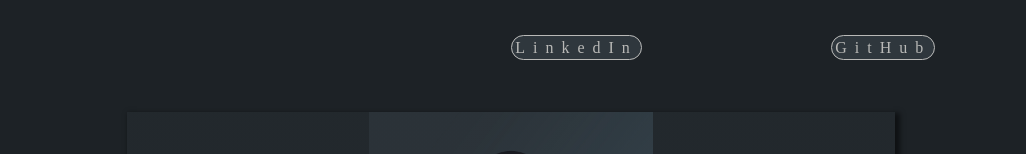
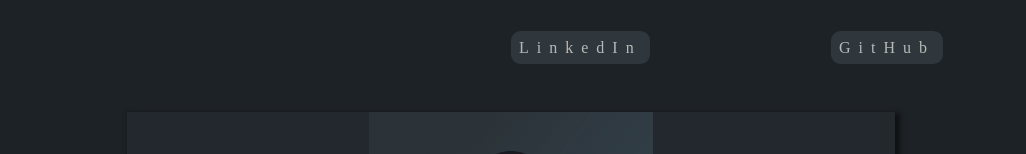
Before and after one commit to Irond76/portfolio-site-react, a React (Create React App) app: page /home in a window 1280 px wide. Shown: the top 154 px of the page, without its empty margins (129-1155 px from the left). Built offline with nearby package versions, Linux system fonts and the light colour scheme.

Commit message:
fixed button style

```diff
--- a/src/pages/Home.css
+++ b/src/pages/Home.css
@@ -87,10 +87,12 @@ nav ul {
 
 nav ul li a{
     text-decoration: none;
-    border: 1px solid rgba(185,185,183,1);
+    /* border: 1px solid rgba(185,185,183,1); */
     background: rgb(47, 55, 61);
     color: rgba(185,185,183,1);
-    padding: .2rem;
+    padding: 0.50rem;
+    margin: auto;
     letter-spacing: .5rem;
-    border-radius: .8rem;
+    border-radius: .6rem;
+
 }
```
